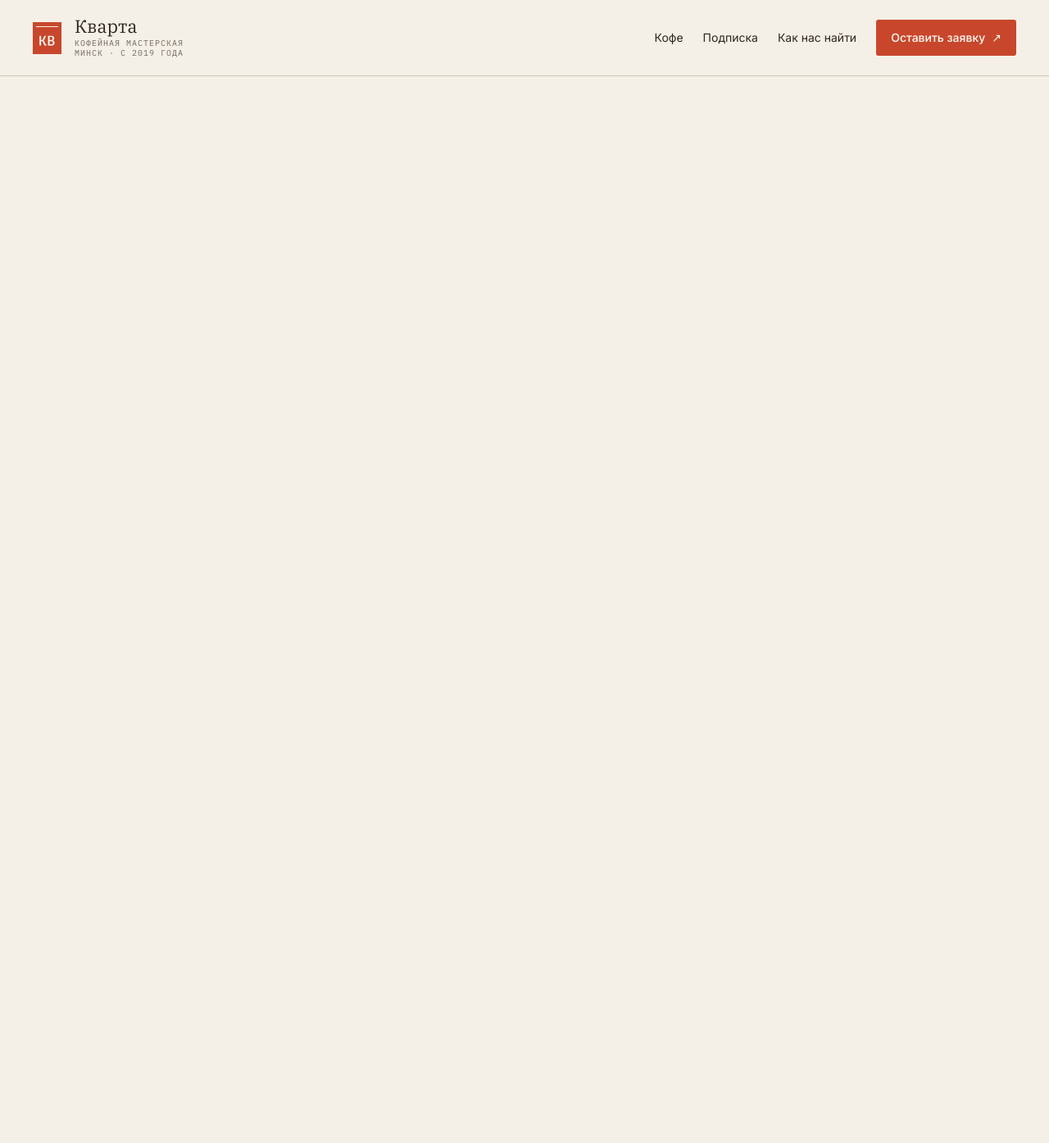
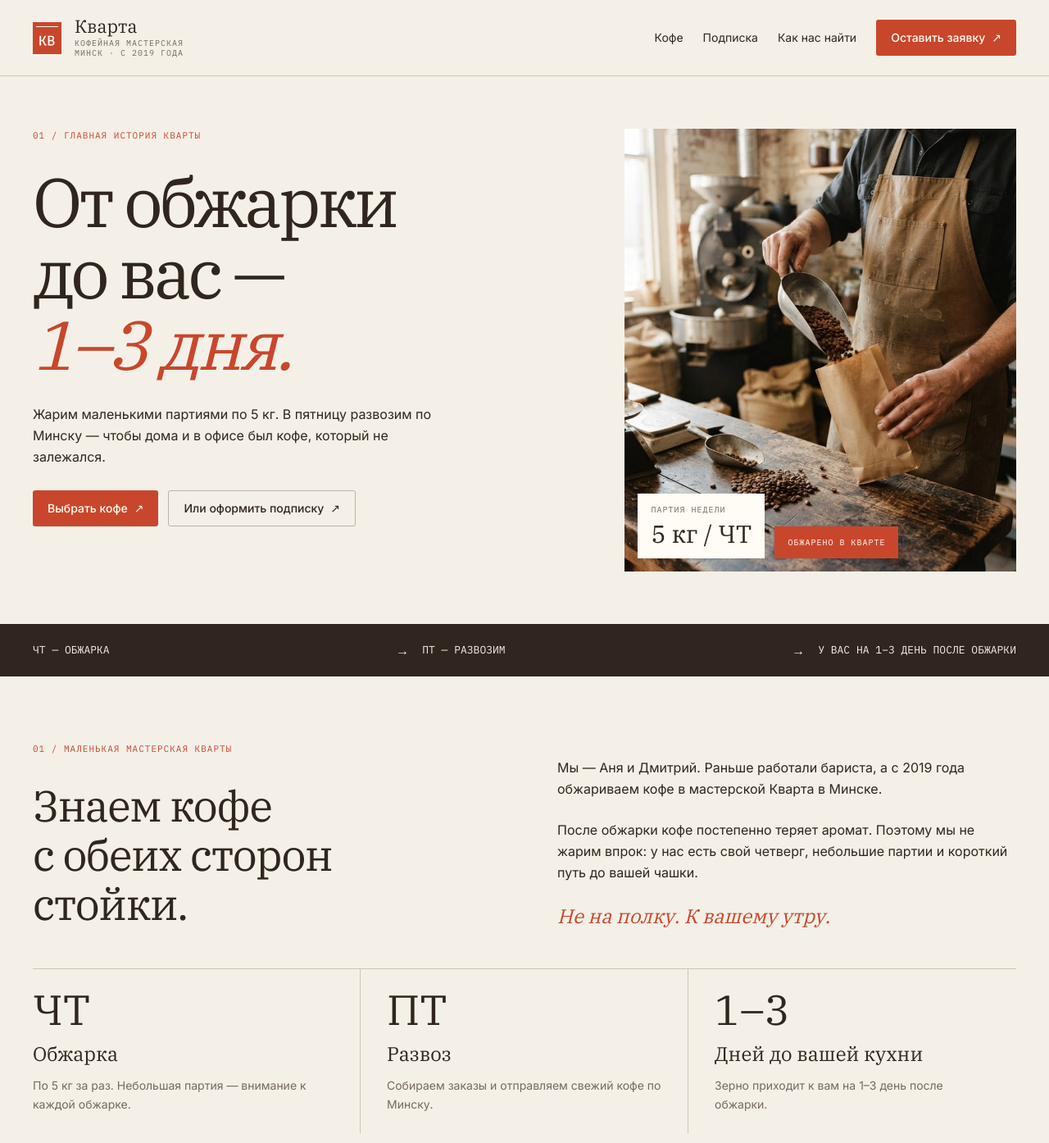
Before and after one commit to NYikolay/CafTzLand, a Next.js app in the folder frontend/: page / in a window 1280 px wide. Shown: the top 1394 px of the page at 82% size. Before the commit the page ends 824 px from the top, so only its background shows below. Built offline with nearby package versions, Linux system fonts and the light colour scheme; no server answers.

Commit message:
feat(frontend): add hero, week route and workshop sections

```diff
--- a/frontend/app/page.tsx
+++ b/frontend/app/page.tsx
@@ -1,12 +1,20 @@
+import { LeadFormProvider } from "@/components/form/lead-form-context";
 import { SiteFooter } from "@/components/layout/site-footer";
 import { SiteHeader } from "@/components/layout/site-header";
+import { HeroSection } from "@/components/sections/hero-section";
+import { WeekRoute } from "@/components/sections/week-route";
+import { WorkshopSection } from "@/components/sections/workshop-section";
 
 export default function HomePage() {
   return (
-    <>
+    <LeadFormProvider>
       <SiteHeader />
-      <main className="flex-1" />
+      <main className="flex-1">
+        <HeroSection />
+        <WeekRoute />
+        <WorkshopSection />
+      </main>
       <SiteFooter />
-    </>
+    </LeadFormProvider>
   );
 }
--- a/frontend/components/form/subscribe-cta-button.tsx
+++ b/frontend/components/form/subscribe-cta-button.tsx
@@ -3,11 +3,17 @@
 import { useLeadForm } from "@/components/form/lead-form-context";
 import { Button } from "@/components/ui/button";
 
-export function SubscribeCtaButton({ variant = "accent" }: { variant?: "accent" | "outline" | "cream" }) {
+export function SubscribeCtaButton({
+  variant = "accent",
+  label = "Хочу кофе по подписке",
+}: {
+  variant?: "accent" | "outline" | "cream";
+  label?: string;
+}) {
   const { selectInterest } = useLeadForm();
   return (
     <Button variant={variant} onClick={() => selectInterest("subscription")}>
-      Хочу кофе по подписке
+      {label}
       <span aria-hidden>↗</span>
     </Button>
   );
--- /dev/null
+++ b/frontend/components/sections/hero-section.tsx
@@ -0,0 +1,65 @@
+import Image from "next/image";
+import { SubscribeCtaButton } from "@/components/form/subscribe-cta-button";
+import { ButtonLink } from "@/components/ui/button";
+import { Container } from "@/components/ui/container";
+import { Eyebrow } from "@/components/ui/eyebrow";
+
+export function HeroSection() {
+  return (
+    <section aria-labelledby="hero-heading" className="py-10 lg:py-16">
+      <Container>
+        <div className="grid items-start gap-10 lg:grid-cols-[740fr_524fr] lg:gap-12">
+          <div className="flex flex-col gap-7">
+            <Eyebrow>01 / Главная история Кварты</Eyebrow>
+            <h1
+              id="hero-heading"
+              className="font-serif text-[clamp(44px,7vw,84px)] leading-[1.04] tracking-[-0.05em]"
+            >
+              От обжарки
+              <br />
+              до вас —
+              <br />
+              <em className="italic text-accent">1–3 дня.</em>
+            </h1>
+            <p className="max-w-[520px] text-base leading-relaxed">
+              Жарим маленькими партиями по 5 кг. В пятницу развозим по Минску — чтобы дома и в
+              офисе был кофе, который не залежался.
+            </p>
+            <div className="flex flex-col gap-3 sm:flex-row">
+              <ButtonLink href="#coffee">
+                Выбрать кофе
+                <span aria-hidden>↗</span>
+              </ButtonLink>
+              <SubscribeCtaButton variant="outline" label="Или оформить подписку" />
+            </div>
+          </div>
+
+          <div className="relative">
+            <Image
+              src="/images/main_preview.webp"
+              alt="Обжарщик пересыпает свежеобжаренные зёрна в бумажный пакет в мастерской Кварты"
+              width={1572}
+              height={1776}
+              priority
+              sizes="(min-width: 1024px) 524px, 100vw"
+              className="h-auto w-full object-cover"
+            />
+            <div className="absolute bottom-4 left-4 flex items-stretch gap-3">
+              <div className="bg-paper px-4 py-3 shadow-sm">
+                <p className="font-mono text-[10px] uppercase tracking-[1px] text-muted">
+                  Партия недели
+                </p>
+                <p className="mt-1 font-serif text-3xl">5 кг / ЧТ</p>
+              </div>
+              <div className="self-end bg-accent px-4 py-3 shadow-sm">
+                <p className="font-mono text-[10px] uppercase tracking-[1px] text-paper">
+                  Обжарено в Кварте
+                </p>
+              </div>
+            </div>
+          </div>
+        </div>
+      </Container>
+    </section>
+  );
+}
--- /dev/null
+++ b/frontend/components/sections/week-route.tsx
@@ -0,0 +1,27 @@
+import { Container } from "@/components/ui/container";
+
+const SEGMENTS = ["ЧТ — ОБЖАРКА", "ПТ — РАЗВОЗИМ", "У ВАС НА 1–3 ДЕНЬ ПОСЛЕ ОБЖАРКИ"] as const;
+
+export function WeekRoute() {
+  return (
+    <section aria-label="Маршрут недели" className="bg-ink">
+      <Container>
+        <div className="flex items-center justify-between gap-4 py-5 font-mono text-[13px] uppercase text-cream">
+          {SEGMENTS.map((segment, index) => (
+            <div
+              key={segment}
+              className={`flex items-center gap-4 ${index === 2 ? "hidden md:flex" : ""}`}
+            >
+              {index > 0 ? (
+                <span aria-hidden className="text-base">
+                  →
+                </span>
+              ) : null}
+              <span>{segment}</span>
+            </div>
+          ))}
+        </div>
+      </Container>
+    </section>
+  );
+}
--- /dev/null
+++ b/frontend/components/sections/workshop-section.tsx
@@ -0,0 +1,53 @@
+import { Container } from "@/components/ui/container";
+import { Eyebrow } from "@/components/ui/eyebrow";
+
+const CALENDAR = [
+  { day: "ЧТ", title: "Обжарка", text: "По 5 кг за раз. Небольшая партия — внимание к каждой обжарке." },
+  { day: "ПТ", title: "Развоз", text: "Собираем заказы и отправляем свежий кофе по Минску." },
+  { day: "1–3", title: "Дней до вашей кухни", text: "Зерно приходит к вам на 1–3 день после обжарки." },
+] as const;
+
+export function WorkshopSection() {
+  return (
+    <section aria-labelledby="workshop-heading" className="py-14 lg:py-20">
+      <Container>
+        <div className="grid gap-10 lg:grid-cols-2 lg:gap-20">
+          <div className="flex flex-col gap-8">
+            <Eyebrow>01 / Маленькая мастерская Кварты</Eyebrow>
+            <h2
+              id="workshop-heading"
+              className="font-serif text-[clamp(34px,4.6vw,53px)] leading-[1.13] tracking-[-0.03em]"
+            >
+              Знаем кофе
+              <br />
+              с обеих сторон
+              <br />
+              стойки.
+            </h2>
+          </div>
+          <div className="flex flex-col gap-6 self-end text-base leading-relaxed">
+            <p>
+              Мы — Аня и Дмитрий. Раньше работали бариста, а с 2019 года обжариваем кофе в
+              мастерской Кварта в Минске.
+            </p>
+            <p>
+              После обжарки кофе постепенно теряет аромат. Поэтому мы не жарим впрок: у нас есть
+              свой четверг, небольшие партии и короткий путь до вашей чашки.
+            </p>
+            <p className="font-serif text-2xl italic text-accent">Не на полку. К вашему утру.</p>
+          </div>
+        </div>
+
+        <div className="mt-12 grid border-t border-line md:grid-cols-3 md:divide-x md:divide-line">
+          {CALENDAR.map((item) => (
+            <div key={item.day} className="flex flex-col gap-3 border-b border-line py-6 md:border-b-0 md:px-8 md:first:pl-0">
+              <p className="font-serif text-[clamp(40px,4vw,53px)] leading-none">{item.day}</p>
+              <p className="font-serif text-2xl">{item.title}</p>
+              <p className="text-sm leading-relaxed text-muted">{item.text}</p>
+            </div>
+          ))}
+        </div>
+      </Container>
+    </section>
+  );
+}
```
